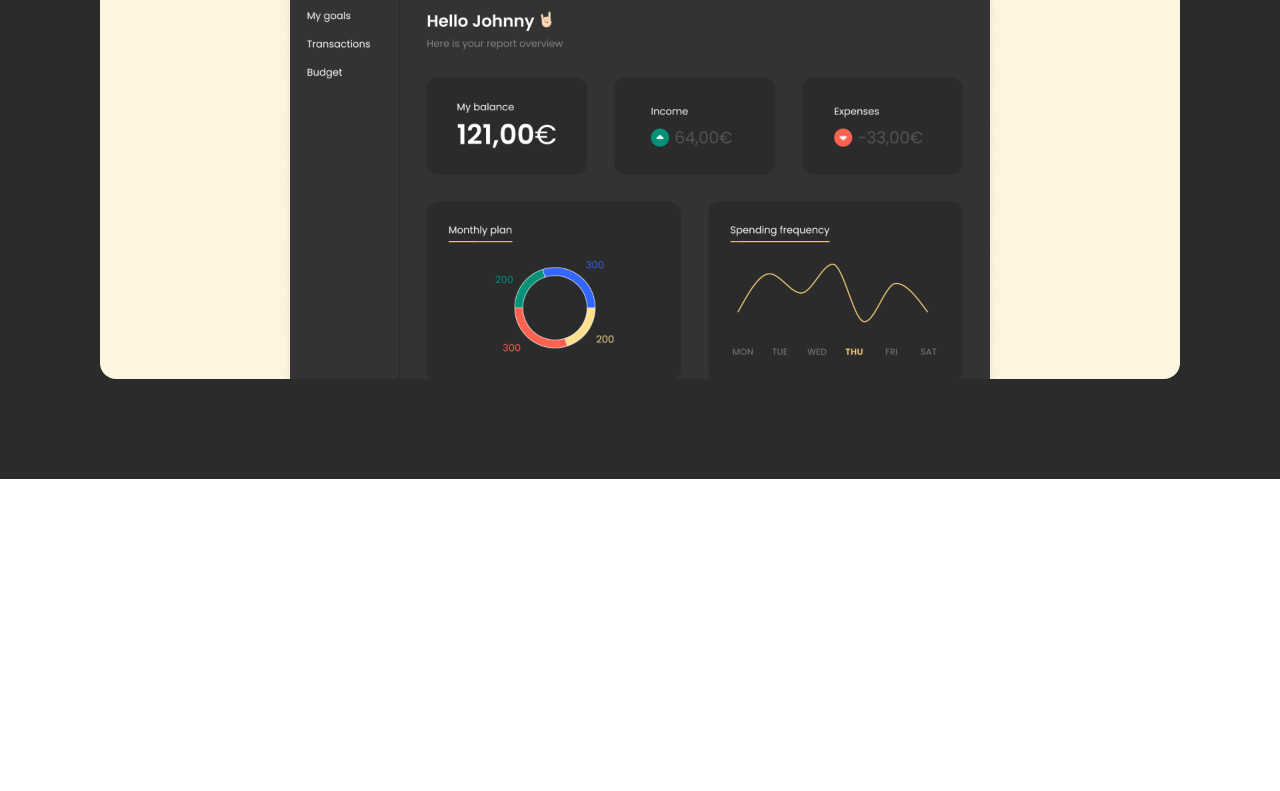
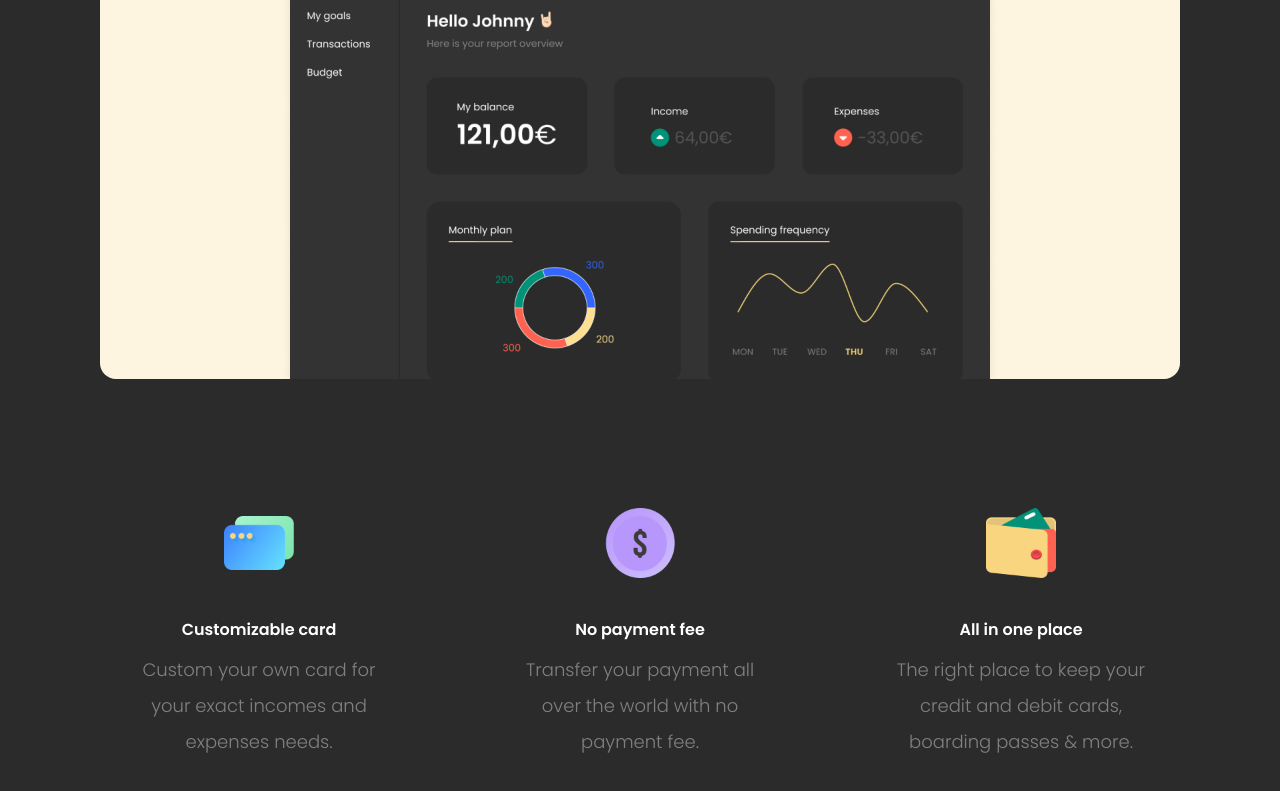
Before and after one commit to KennethEvolves/my-first-landing-page, a React (Vite) app: page / in a window 1280 px wide. Shown: the part 1087-1878 px from the top of the page. Before the commit the page ends 1566 px from the top, so only its background shows below. Built offline with nearby package versions, Linux system fonts and the light colour scheme.

Commit message:
Features.jsx component created

```diff
--- a/src/App.jsx
+++ b/src/App.jsx
@@ -2,6 +2,7 @@ import TopBar from './components/TopBar';
 import Hero from './components/Hero';
 import Logos from './components/Logos';
 import ProductImage from './components/ProductImage';
+import Features from './components/Features';
 
 const App = () => {
     return (
@@ -15,6 +16,7 @@ const App = () => {
             }} />
             <Logos />
             <ProductImage />
+            <Features />
         </div>
     )
 }
--- /dev/null
+++ b/src/components/Features.jsx
@@ -0,0 +1,40 @@
+
+const Card = ({ data }) => {
+
+    const { image, title, description } = data;
+
+    return (
+        <article className="w-[311px] h-[240px] flex flex-col justify-start items-center gap-[10px]">
+            <img src={image} className="w-[70px] h-[70px] mb-[30px]" />
+            <h3 className="font-semibold">{title}</h3>
+            <p className="text-center opacity-40 text-white text-lg font-light leading-loose">{description}</p>
+        </article>
+    )
+}
+
+const Features = () => {
+    return (
+        <div className="w-[1080px] h-[348px] pb-[50px] flex flex-r justify-center items-center">
+            <div className="w-[1033px] h-[248px] flex flex-r justify-center items-center gap-[110px]">
+                <Card data={{
+                    image: 'cards-icon.png',
+                    title: 'Customizable card',
+                    description: 'Custom your own card for your exact incomes and expenses needs.'
+                }} />
+                <Card data={{
+                    image: 'coin-icon.png',
+                    title: 'No payment fee',
+                    description: 'Transfer your payment all over the world with no payment fee.'
+                }} />
+                <Card data={{
+                    image: 'purse-icon.png',
+                    title: 'All in one place',
+                    description: 'The right place to keep your credit and debit cards, boarding passes & more.'
+                }} />
+            </div>
+        </div>
+
+    )
+}
+
+export default Features;
```
